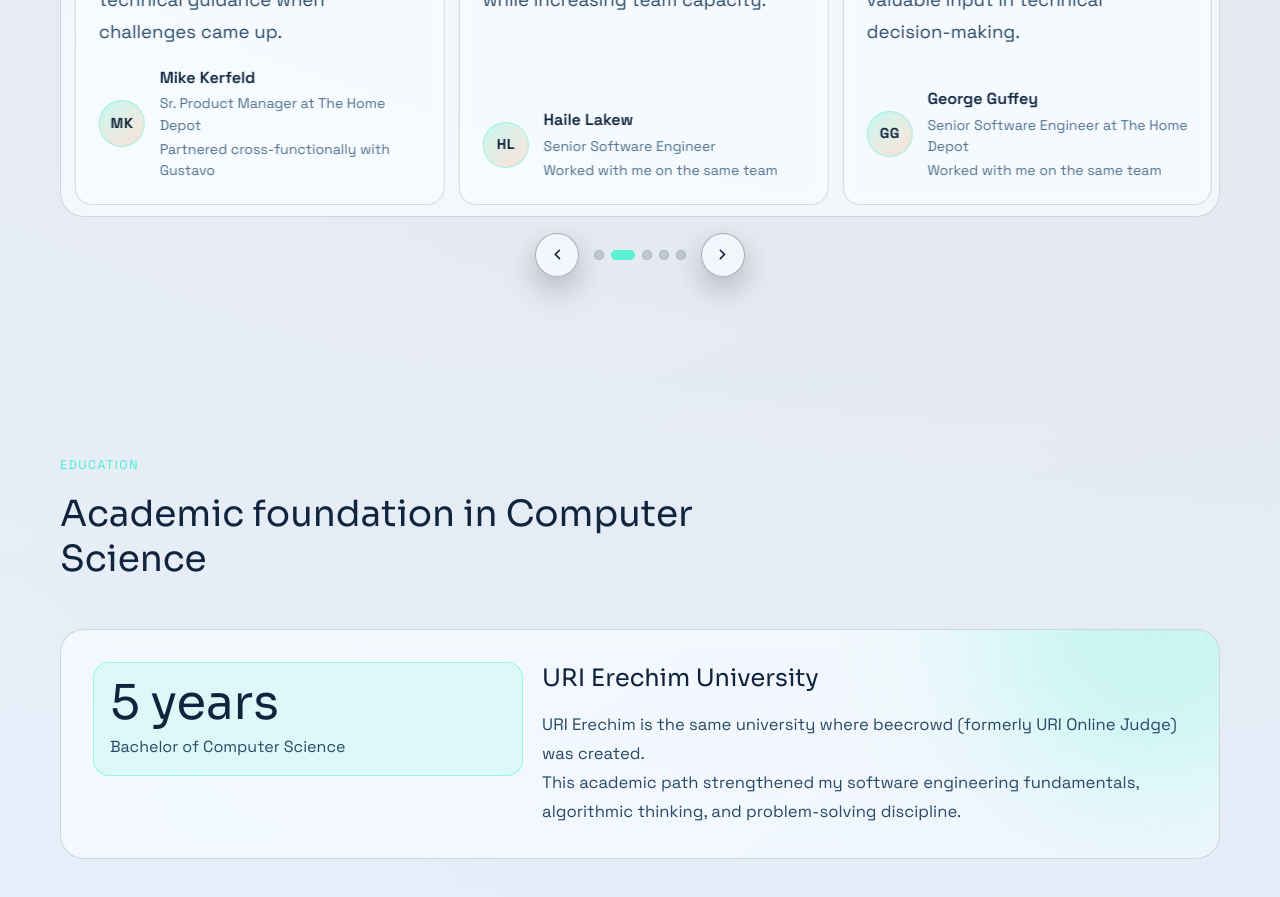
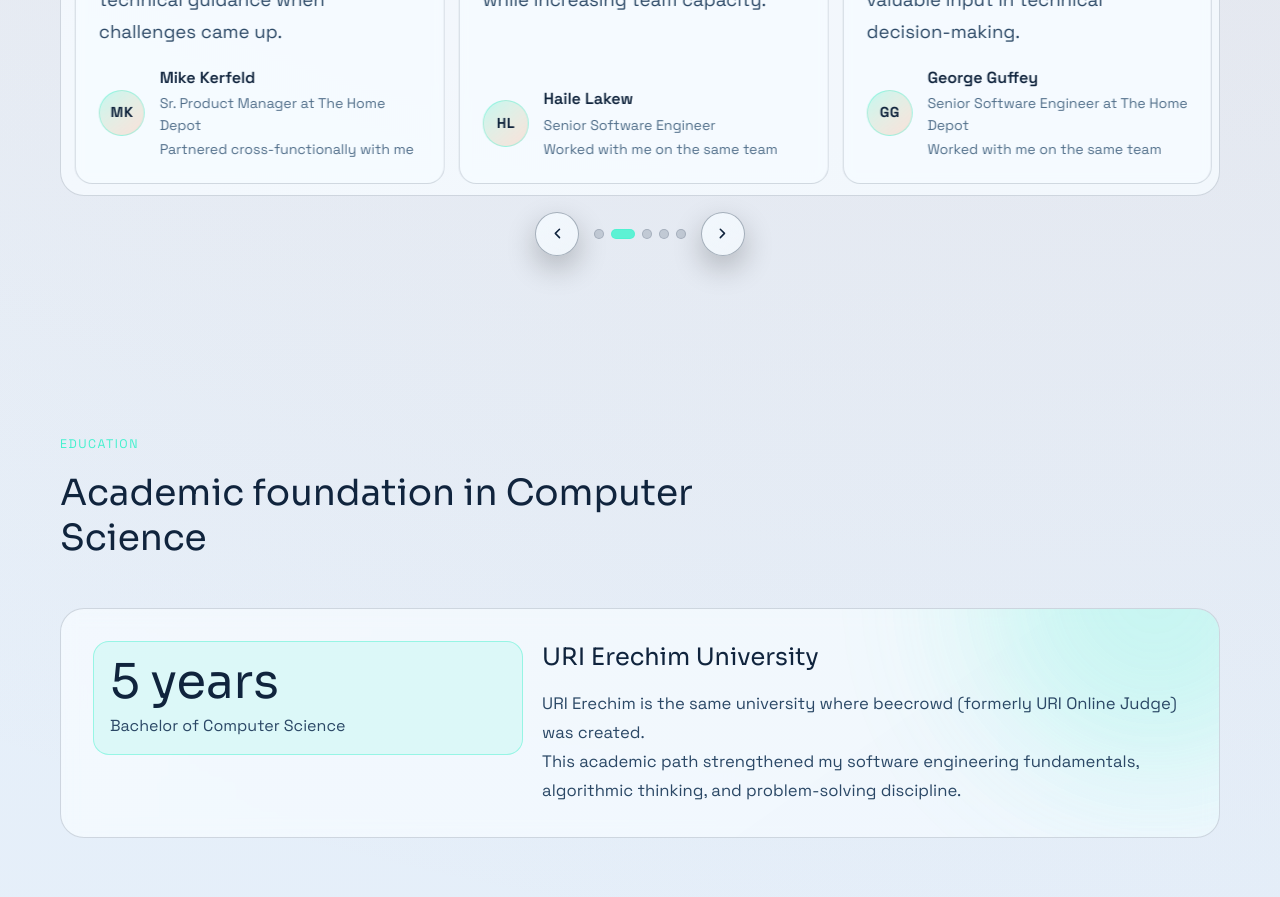
Before and after one commit to guztartas/gustavo-frontend-portfolio, a Next.js app: page / in a window 1280 px wide. Shown: the part 2500-3397 px from the top of the page. Built offline with nearby package versions, Linux system fonts and the light colour scheme.

Commit message:
fixing css

```diff
--- a/src/data/portfolio-data.ts
+++ b/src/data/portfolio-data.ts
@@ -371,7 +371,7 @@ const recommendationsEn: Recommendation[] = [
   {
     name: 'Mike Kerfeld',
     role: 'Sr. Product Manager at The Home Depot',
-    relation: 'Partnered cross-functionally with Gustavo',
+    relation: 'Partnered cross-functionally with me',
     quote:
       'Gustavo showed up every day ready to contribute. He produced not only solid software but also technical guidance when challenges came up.',
   },
@@ -392,7 +392,7 @@ const recommendationsEn: Recommendation[] = [
   {
     name: 'Grazielli Padilha Vieira',
     role: 'Tech Recruiter | Talent Acquisition',
-    relation: 'Hired Gustavo for a major project',
+    relation: 'Hired me for a major project',
     quote:
       'Throughout the process, Gustavo showed commitment, professionalism, and strong frontend ownership with a consistent growth mindset.',
   },
@@ -416,7 +416,7 @@ const recommendationsPt: Recommendation[] = [
   {
     name: 'Tyler Butler',
     role: 'Software Engineer 2 no The Home Depot',
-    relation: 'Trabalhou com Gustavo no mesmo time',
+    relation: 'Trabalhou comigo no mesmo time',
     quote:
       'Inovador, dedicado e colaborativo. O Gustavo entregou features em React com qualidade alta e rigor de engenharia constante.',
   },
@@ -430,28 +430,28 @@ const recommendationsPt: Recommendation[] = [
   {
     name: 'Haile Lakew',
     role: 'Senior Software Engineer',
-    relation: 'Trabalhou com Gustavo no mesmo time',
+    relation: 'Trabalhou comigo no mesmo time',
     quote:
       'Teve onboarding muito rápido em tarefas complexas e ajudou o time a melhorar qualidade, velocidade de entrega e capacidade técnica.',
   },
   {
     name: 'George Guffey',
     role: 'Senior Software Engineer no The Home Depot',
-    relation: 'Trabalhou com Gustavo no mesmo time',
+    relation: 'Trabalhou comigo no mesmo time',
     quote:
       'Trabalhar com Gustavo foi um prazer. Comunicação forte, aprendizado rápido e contribuições valiosas em decisões técnicas.',
   },
   {
     name: 'Grazielli Padilha Vieira',
     role: 'Tech Recruiter | Talent Acquisition',
-    relation: 'Responsável pela contratação de Gustavo',
+    relation: 'Responsável pela contratação minha',
     quote:
       'Durante todo o processo, Gustavo demonstrou profissionalismo, compromisso e forte responsabilidade técnica no frontend.',
   },
   {
     name: 'Junior Maran',
     role: 'Frontend Software Engineer',
-    relation: 'Trabalhou com Gustavo no mesmo time',
+    relation: 'Trabalhou comigo no mesmo time',
     quote:
       'Profissional dedicado, sempre disposto a apoiar colegas e compartilhar conhecimento. O padrão de qualidade nas entregas sempre se destacou.',
   },
```
